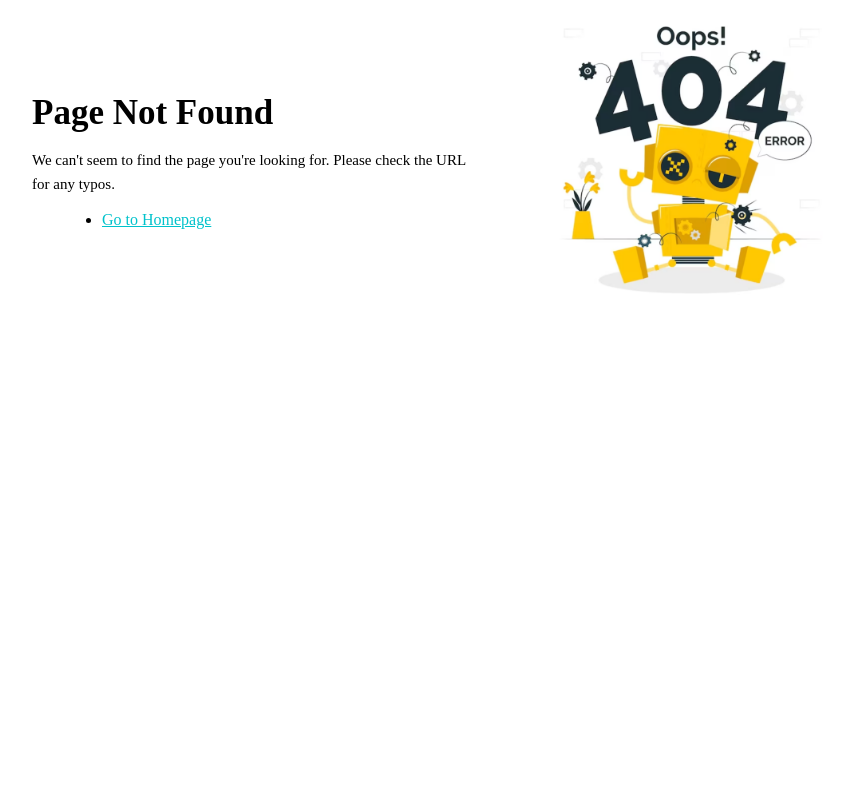
After one commit to Voviihb/web, a Django app: page /404 in a window 1280 px wide. The commit adds this page. Shown: the whole page, without its empty margins (223-1066 px from the left). Run offline with Django 4.2, Linux system fonts and the light colour scheme.

Commit message:
add paginator

```diff
--- a/app/views.py
+++ b/app/views.py
@@ -16,28 +16,41 @@ def prepare_tags():
     } for tag in t]
     return res
 
+
 TAGS = prepare_tags()
 print("PREPARE")
 
+
 def paginate(objects, page, per_page=10):
     paginator = Paginator(objects, per_page)
-    return paginator.page(page).object_list
+    total_pages = paginator.num_pages
+    return paginator.page(page).object_list, total_pages
 
 
 # page -> request
 
 
 # Create your views here.
+def not_found(request):
+    return render(request, '404.html')
+
+
 def index(request):
     # TAGS = prepare_tags()
     QUESTIONS = Question.objects.sort_new()
     page = request.GET.get('page', 1)
+
     try:
-        return render(request, 'index.html', {'questions': paginate(QUESTIONS, page), 'tags': TAGS})
+        if int(page) < 1:
+            page = 1
+    except ValueError:
+        page = 1
+    try:
+        data, total_pages = paginate(QUESTIONS, page)
+        return render(request, 'index.html', {'questions': data,
+                                              'tags': TAGS, 'page_num': page, 'total_pages': int(total_pages)})
     except EmptyPage:
-        return render(request, 'index.html', {'questions': paginate(QUESTIONS, 1), 'tags': TAGS})
-    except PageNotAnInteger:
-        return render(request, 'index.html', {'questions': paginate(QUESTIONS, 1), 'tags': TAGS})
+        return not_found(request)
 
 
 def question(request, question_id):
@@ -45,17 +58,24 @@ def question(request, question_id):
     QUESTIONS = Question.objects.all()
     page = request.GET.get('page', 1)
     try:
+        if int(page) < 1:
+            page = 1
+    except ValueError:
+        page = 1
+
+    try:
         item = QUESTIONS[question_id - 1]
     except IndexError:
         item = QUESTIONS[0]
     answers = Answer.objects.get_answers(question_id)
 
     try:
-        return render(request, 'question.html', {'question': item, 'answers': paginate(answers, page), 'tags': TAGS})
+        data, total_pages = paginate(answers, page)
+        return render(request, 'question.html',
+                      {'question': item, 'answers': data, 'tags': TAGS, 'page_num': page,
+                       'total_pages': int(total_pages)})
     except EmptyPage:
-        return render(request, 'question.html', {'question': item, 'answers': paginate(answers, 1), 'tags': TAGS})
-    except PageNotAnInteger:
-        return render(request, 'question.html', {'question': item, 'answers': paginate(answers, 1), 'tags': TAGS})
+        return not_found(request)
 
 
 def ask(request):
@@ -83,21 +103,33 @@ def hot(request):
     QUESTIONS = Question.objects.sort_hot()
     page = request.GET.get('page', 1)
     try:
-        return render(request, 'hot.html', {'questions': paginate(QUESTIONS, page), 'tags': TAGS})
+        if int(page) < 1:
+            page = 1
+    except ValueError:
+        page = 1
+
+    try:
+        data, total_pages = paginate(QUESTIONS, page)
+        return render(request, 'hot.html', {'questions': data,
+                                            'tags': TAGS, 'page_num': page, 'total_pages': int(total_pages)})
     except EmptyPage:
-        return render(request, 'hot.html', {'questions': paginate(QUESTIONS, 1), 'tags': TAGS})
-    except PageNotAnInteger:
-        return render(request, 'hot.html', {'questions': paginate(QUESTIONS, 1), 'tags': TAGS})
+        return not_found(request)
 
 
 def tag(request, tag_name):
     # TAGS = prepare_tags()
     page = request.GET.get('page', 1)
     res = Tag.objects.get_questions(tag_name)
+    try:
+        if int(page) < 1:
+            page = 1
+    except ValueError:
+        page = 1
 
     try:
-        return render(request, 'tag.html', {'tag': tag_name, 'questions': paginate(res, page), 'tags': TAGS})
+        data, total_pages = paginate(res, page)
+        return render(request, 'tag.html',
+                      {'tag': tag_name, 'questions': data, 'tags': TAGS, 'page_num': page,
+                       'total_pages': int(total_pages)})
     except EmptyPage:
-        return render(request, 'tag.html', {'questions': paginate(res, 1), 'tags': TAGS})
-    except PageNotAnInteger:
-        return render(request, 'tag.html', {'questions': paginate(res, 1), 'tags': TAGS})
+        return not_found(request)
--- a/askme_bykov/urls.py
+++ b/askme_bykov/urls.py
@@ -28,4 +28,5 @@ urlpatterns = [
     path('hot', views.hot, name="hot"),
     path('tag/<str:tag_name>', views.tag, name="tag"),
     path('admin/', admin.site.urls),
+    path('404', views.not_found, name="not_found")
 ]
--- /dev/null
+++ b/static/css/404.css
@@ -0,0 +1,44 @@
+section {
+ width: 100%;
+}
+.container-404 {
+ display: flex;
+ justify-content: center;
+ align-items: center;
+ flex-direction: row;
+ column-gap: 20px;
+}
+.container-404 img {
+ max-width: 300px;
+ max-height: 300px;
+}
+.text-404 {
+ display: block;
+ padding: 40px 40px;
+ width: 450px;
+}
+h1 {
+ color: #000000;
+ font-size: 35px;
+ font-weight: 700;
+ margin-bottom: 15px;
+}
+p {
+ font-size: 15px;
+ color: #000000;
+ margin-bottom: 15px;
+ line-height: 1.5rem;
+}
+
+.menu-404{
+ display: flex;
+ flex-direction: column;
+ margin-top: 15px;
+ margin-left: 30px;
+}
+.menu-404 li a{
+ display: flex;
+ font-size: 1rem;
+ color: #00c2cb;
+ transition: 0.1s;
+}
--- /dev/null
+++ b/templates/404.html
@@ -0,0 +1,23 @@
+{% load static %}
+<html lang="en">
+<head>
+    <meta charset="UTF-8">
+    <title>Page not found!</title>
+    <link href="{% static '/css/404.css' %}" rel="stylesheet">
+</head>
+<body>
+<section>
+    <div class="container-404">
+        <div class="text-404">
+            <h1>Page Not Found</h1>
+            <p>We can't seem to find the page you're looking for. Please check the URL for any typos.</p>
+            <ul class="menu-404">
+                <li><a href="{% url 'index' %}">Go to Homepage</a></li>
+            </ul>
+        </div>
+        <div><img class="image-404" src="{% static '/img/page-404-img.png' %}" alt="broken robot image 404"></div>
+    </div>
+    </div>
+</section>
+</body>
+</html>
```
Also changed, not shown: templates/components/paginator.html (+15 -6 lines), templates/components/question_item.html (+4 -4 lines), static/img/page-404-img.png (added).
